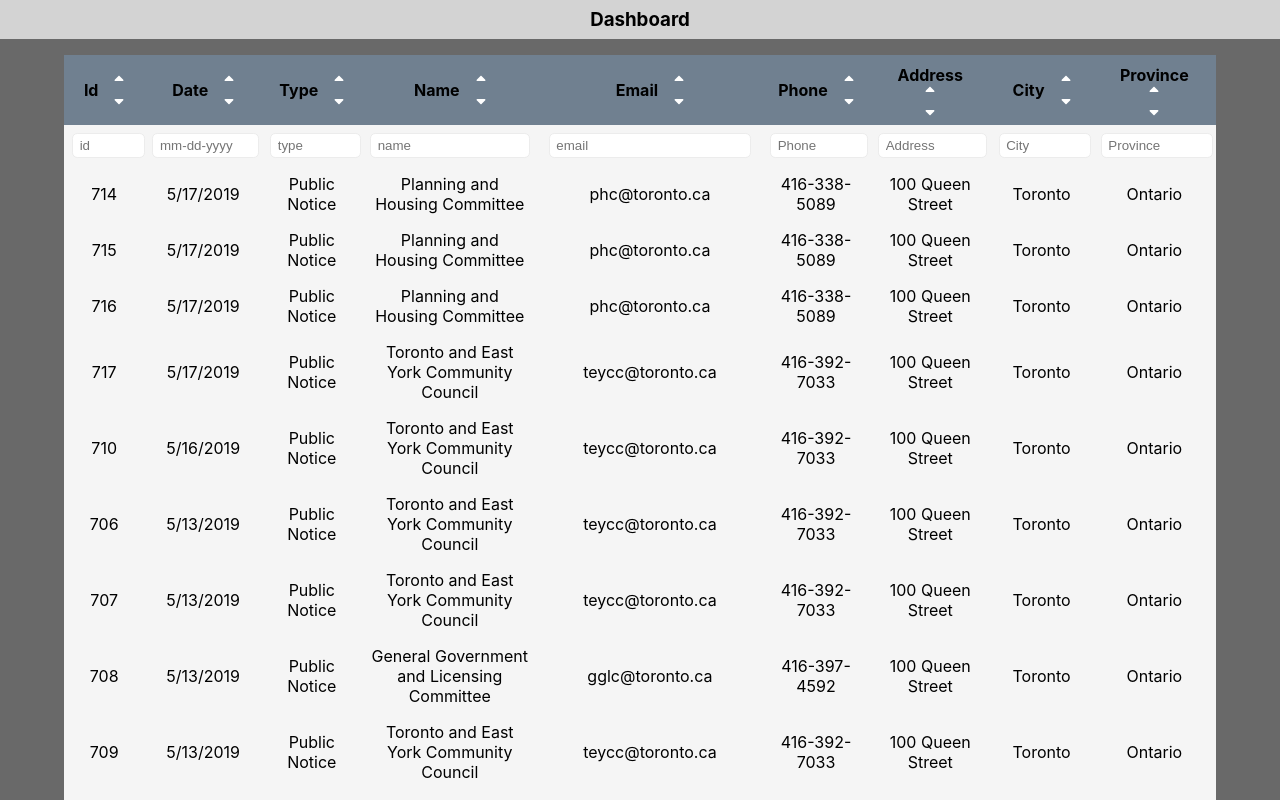
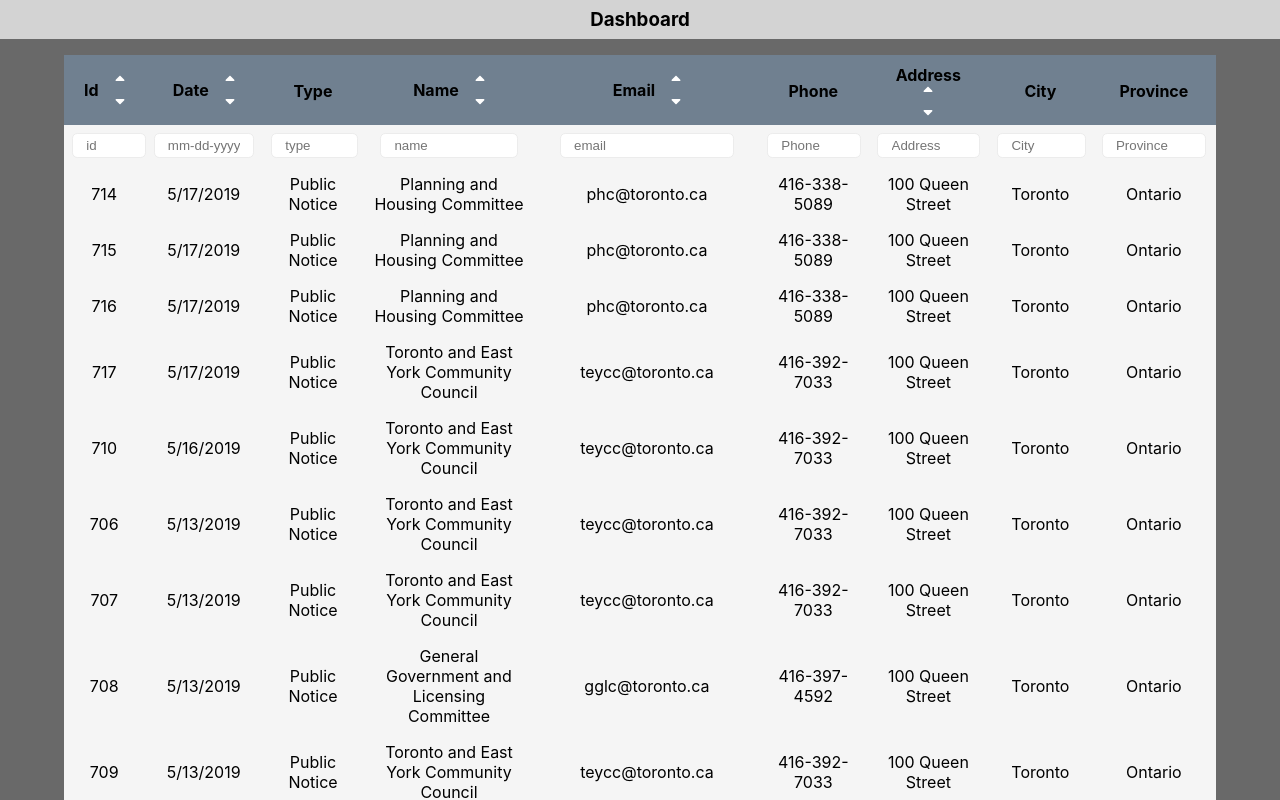
Before and after one commit to sahilmanjiyani/tabular-dashboard, a React (Create React App) app: page / in a window 1280 px wide. Shown: the top 800 px of the page. Built offline with nearby package versions, Linux system fonts and the light colour scheme.

Commit message:
react hooks

```diff
--- a/src/App.js
+++ b/src/App.js
@@ -1,6 +1,6 @@
 import React from 'react';
 import './App.css';
-import Dashboard from './containers/Dashboard/Dashboard'
+import Dashboard from './components/Dashboard/Dashboard';
 
 function App() {
   return (
--- /dev/null
+++ b/src/components/Dashboard/Dashboard.js
@@ -0,0 +1,28 @@
+import React, { useState } from 'react';
+
+import TableContent from '../TableContent/TableContent';
+import Header from '../Header/Header';
+import Auxx from '../../hoc/Auxx/Auxx';
+import myData from '../../data/myData.json';
+
+const Dashboard = () => {
+
+    const [ notices, useNotices ] = useState(myData);
+
+
+    const displayTable = () => {
+        if(notices === {}) {
+            return(<p>Loading...</p>);
+        }
+        return(<TableContent content={notices}></TableContent>);
+    }
+
+    return(
+        <Auxx>
+            <Header />
+            { displayTable() }
+        </Auxx>
+    )
+}
+
+export default Dashboard;
--- a/src/components/TableContent/TableBody/TableBody.js
+++ b/src/components/TableContent/TableBody/TableBody.js
@@ -1,19 +1,40 @@
-import React, { useState } from "react";
+import React, { useEffect, useState } from "react";
 
 import Auxx from "../../../hoc/Auxx/Auxx";
 import './TableBody.css';
 
 
 const TableBody = (props) => {
+    const [ content, setContent ] = useState(props.tableContent);
 
-    const [sort, setSort] = useState(props.tableSort.order);
-    const [field, setField] = useState(props.tableSort.field);
+    //var content = props.tableContent;
+    const filter = () => {
+        var tempArray = content;
+
+        tempArray.sort(
+            (a,b) => (a.noticeId < b.noticeId) ? 1 : ((b.noticeId < a.noticeId) ? -1 : 0)
+        );
+        return tempArray
+    }
+
+    useEffect(() => {
+        var temp;
+        //console.log('in effect '+ props.tableSort.order);
+        if(props.tableSort.order === 'des')
+        {
+
+            setContent(filter());
+        }
+
+        content.map(ele => console.log(ele.noticeId))
+    });
 
     return(
         <Auxx>
             {
-                props.tableContent.map(ele => {
-                    return(<tr>
+                content.map(ele => {
+                    return(
+                        <tr key={ele.noticeId}>
                             <td>{ele.noticeId}</td>
                             <td>{new Date(ele.noticeDate).toLocaleDateString()}</td>
                             <td>{ele.noticeHeadingType}</td>
@@ -23,7 +44,8 @@
                             <td>{ele.contact.streetAddress}</td>
                             <td>{ele.contact.city}</td>
                             <td>{ele.contact.province}</td>
-                            </tr>);
+                        </tr>
+                    );
                 })
             }
         </Auxx>
--- a/src/components/TableContent/TableContent.js
+++ b/src/components/TableContent/TableContent.js
@@ -5,7 +5,7 @@
 import TableBody from "./TableBody/TableBody";
 import TableFilter from "./TableFilter/TableFilter";
 
-import classes from './TableContent.css';
+import './TableContent.css';
 
 
 
@@ -28,7 +28,7 @@
                 </thead>
                 <tbody>
                     <TableFilter></TableFilter>
-                    <TableBody tableContent={props.content}
+                    <TableBody  tableContent={props.content}
                                 tableSort={{ order, field }}></TableBody>
                 </tbody>
 
--- a/src/components/TableContent/TableFilter/TableFilter.css
+++ b/src/components/TableContent/TableFilter/TableFilter.css
@@ -1,6 +1,6 @@
 .filter-row input {
-    width: 90%;
+    width: 70%;
     border-radius: 0.4em;
     border: 1px solid #ececec;
-    padding: 0.3em 0.5em;
+    padding: 0.3em 1em;
 }
--- a/src/components/TableContent/TableHead/TableHead.js
+++ b/src/components/TableContent/TableHead/TableHead.js
@@ -8,29 +8,40 @@
 
 const TableHead = (props) => {
 
+    const title = [ "Id", "Date", "Type", "Name", "Email", "Phone", "Address", "City", "Province" ];
+    const sortTitle = ["Id", "Date", "Name", "Email", "Address"];
+
+    const sortIcon = (eleTitle) => {
+        return (
+            <span className="sort-icon">
+                <FontAwesomeIcon onClick={() => props.orderFunction('asc', eleTitle)}
+                                    icon={faSortUp} />
+                <FontAwesomeIcon onClick={() => props.orderFunction('des', eleTitle)}
+                                    icon={faSortDown} />
+            </span>
+        )
+    }
+
     return(
     <Auxx>
         <tr>
         {
-                    title.map(ele => {
-                        return(
-                            <th>
+            title.map(ele => (
+                <th key={ele}>
                     <span>{ele}</span>
-                                <span className="sort-icon">
-                                    <FontAwesomeIcon onClick={() => props.orderFunction('asc', {ele})}
-                                                     icon={faSortUp} />
-                                    <FontAwesomeIcon onClick={() => props.orderFunction('des', {ele})}
-                                                     icon={faSortDown} />
-                                </span>
+                    {
+                        (sortTitle.includes(ele)) ? sortIcon(ele) : ''
+                    }
+
                 </th>
-                        );
-                    })
+                )
+            )
         }
         </tr>
     </Auxx>
     );
 }
 
-const title = [ "Id", "Date", "Type", "Name", "Email", "Phone", "Address", "City", "Province" ];
+
 
 export default TableHead;
--- a/src/containers/Dashboard/Dashboard.js
+++ /dev/null
@@ -1,42 +0,0 @@
-import React, { Component } from 'react';
-
-import Auxx from "../../hoc/Auxx/Auxx";
-import Header from '../../components/Header/Header';
-import TableContent from '../../components/TableContent/TableContent';
-import './Dashboard.css';
-import myData from '../../data/myData.json';
-
-class Dashboard extends Component {
-
-    constructor(props) {
-        super(props);
-        this.state = {
-            notices: []
-        };
-    }
-
-    componentDidMount() {
-        this.setState({ notices: myData });
-        console.log(this.state);
-    }
-
-    displayTable() {
-        console.log(this.state);
-        if(this.state.notices === {}) {
-            return(<p>Loading...</p>);
-        }
-        return(<TableContent content={this.state.notices}></TableContent>);
-    }
-
-    render() {
-        console.log(this.props);
-            return(
-                <Auxx>
-                    <Header />
-                    { this.displayTable() }
-                </Auxx>
-            );
-    }
-}
-
-export default Dashboard;
```
Also changed, not shown: src/containers/Dashboard/Dashboard.css (deleted). Lines whose indentation alone changed are shown as unchanged.
